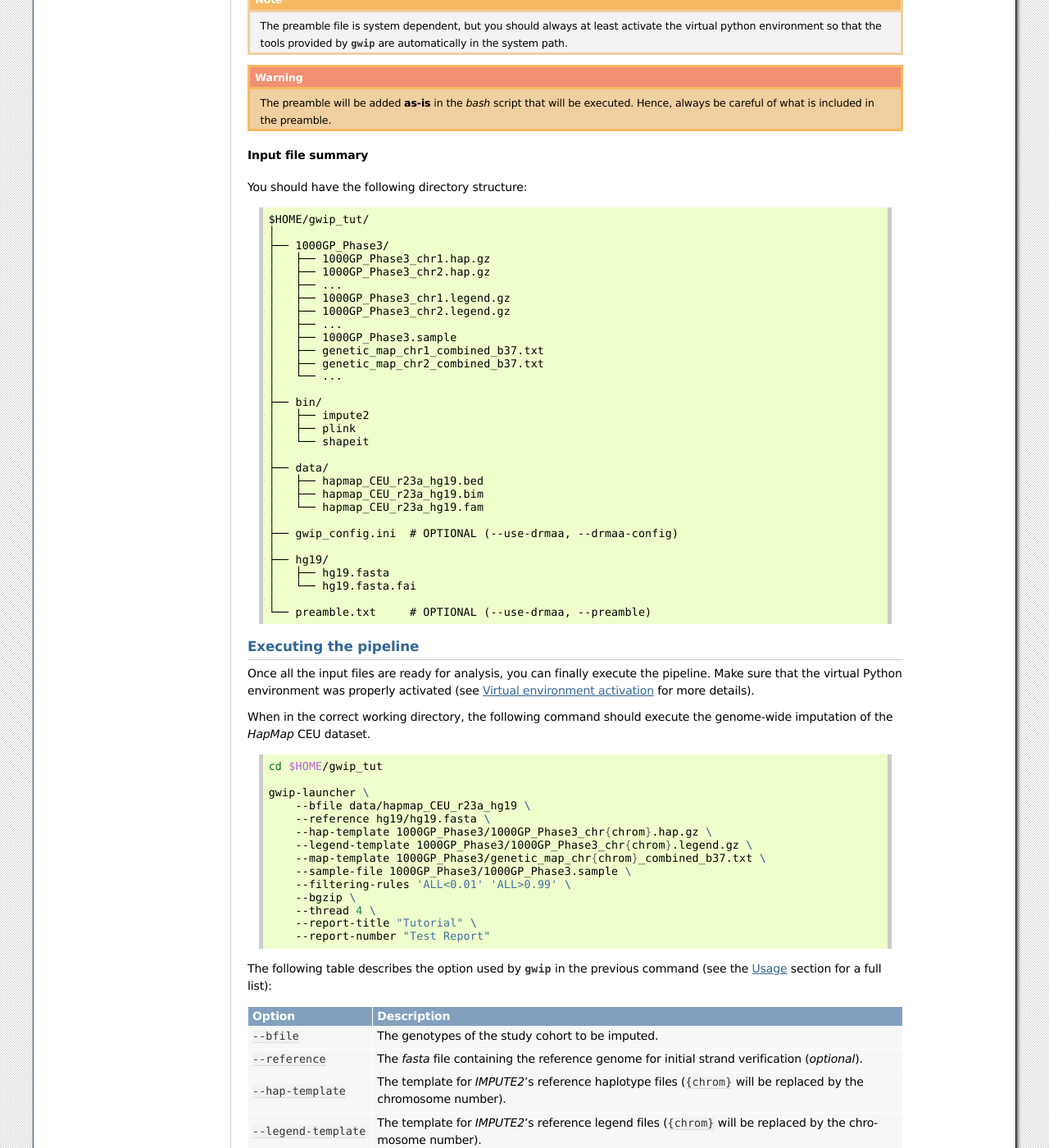
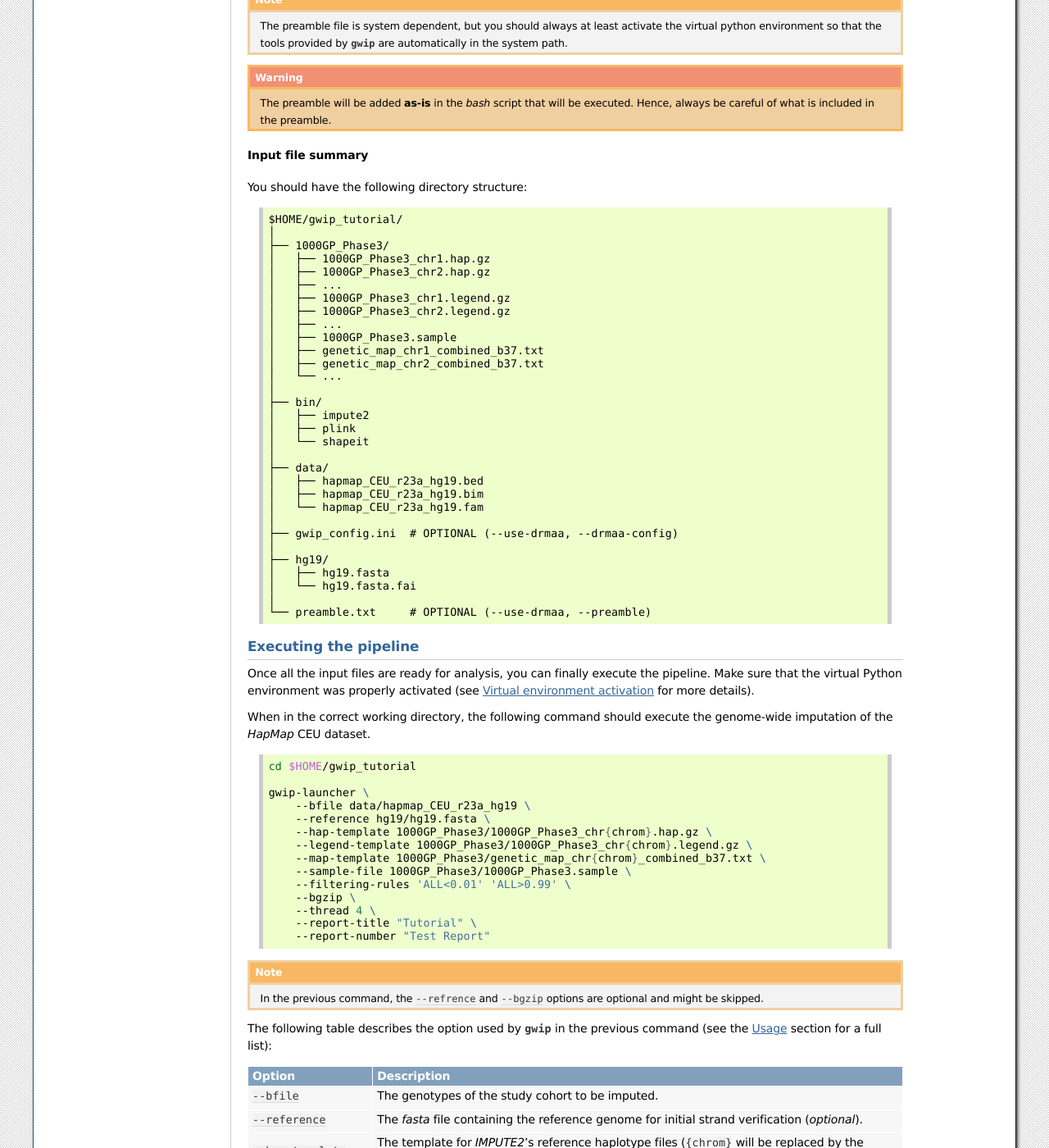
Before and after one commit to pgxcentre/genipe, a Sphinx documentation site: the page built from docs/tutorials/tutorial_gwip.rst, in a window 1280 px wide and 1400 px high, scrolled down 3519 px. Shown: the whole window at 82% size. Built offline with Sphinx 7.4.7, drawn with Linux system fonts in a browser that asks for light colours; some of the changed text lies outside the part shown.

Commit message:
Error in the name of the tutorial directory

```diff
--- a/docs/tutorials/tutorial_gwip.rst
+++ b/docs/tutorials/tutorial_gwip.rst
@@ -280,7 +280,7 @@ You should have the following directory structure:
 
 .. code-block:: text
 
-   $HOME/gwip_tut/
+   $HOME/gwip_tutorial/
    │
    ├── 1000GP_Phase3/
    │   ├── 1000GP_Phase3_chr1.hap.gz
@@ -327,7 +327,7 @@ genome-wide imputation of the *HapMap* CEU dataset.
 
 .. code-block:: bash
 
-   cd $HOME/gwip_tut
+   cd $HOME/gwip_tutorial
 
    gwip-launcher \
        --bfile data/hapmap_CEU_r23a_hg19 \
@@ -341,6 +341,11 @@ genome-wide imputation of the *HapMap* CEU dataset.
        --thread 4 \
        --report-title "Tutorial" \
        --report-number "Test Report"
+
+.. note::
+
+   In the previous command, the ``--refrence`` and ``--bgzip`` options are
+   optional and might be skipped.
 
 The following table describes the option used by :py:mod:`gwip` in the previous
 command (see the :ref:`gwip-usage` section for a full list):
@@ -593,7 +598,7 @@ The automatic report is generated in the ``LaTeX`` language (file
 
 .. code-block:: bash
 
-   cd $HOME/gwip_tut/gwip/report
+   cd $HOME/gwip_tutorial/gwip/report
    make && make clean
 
 This will generate the following
--- a/docs/tutorials/tutorial_linear.rst
+++ b/docs/tutorials/tutorial_linear.rst
@@ -33,7 +33,7 @@ command will create the working directory for this tutorial.
 
 .. code-block:: bash
 
-   mkdir -p $HOME/gwip_tut/linear
+   mkdir -p $HOME/gwip_tutorial/linear
 
 
 .. _lin-tut-input-files:
@@ -119,7 +119,7 @@ randomly generated). The following command should download the phenotype file.
 
 .. code-block:: bash
 
-   cd $HOME/gwip_tut/linear
+   cd $HOME/gwip_tutorial/linear
 
    wget http://pgxcentre.github.io/gwip/_static/tutorial/phenotypes_linear.txt.bz2
    bunzip2 phenotypes_linear.txt.bz2
@@ -157,7 +157,7 @@ the linear regression analysis.
 
 .. code-block:: bash
 
-   cd $HOME/gwip_tut/linear
+   cd $HOME/gwip_tutorial/linear
 
    imputed-stats linear \
        --impute2 ../gwip/chr22/final_impute2/chr22.imputed.impute2.gz \
--- a/docs/tutorials/tutorial_logistic.rst
+++ b/docs/tutorials/tutorial_logistic.rst
@@ -33,7 +33,7 @@ command will create the working directory for this tutorial.
 
 .. code-block:: bash
 
-   mkdir -p $HOME/gwip_tut/logistic
+   mkdir -p $HOME/gwip_tutorial/logistic
 
 
 .. _logit-tut-input-files:
@@ -119,7 +119,7 @@ randomly generated). The following command should download the phenotype file.
 
 .. code-block:: bash
 
-   cd $HOME/gwip_tut/logistic
+   cd $HOME/gwip_tutorial/logistic
 
    wget http://pgxcentre.github.io/gwip/_static/tutorial/phenotypes_logistic.txt.bz2
    bunzip2 phenotypes_logistic.txt.bz2
@@ -157,7 +157,7 @@ the logistic regression analysis.
 
 .. code-block:: bash
 
-   cd $HOME/gwip_tut/logistic
+   cd $HOME/gwip_tutorial/logistic
 
    imputed-stats logistic \
        --impute2 ../gwip/chr22/final_impute2/chr22.imputed.impute2.gz \
```
